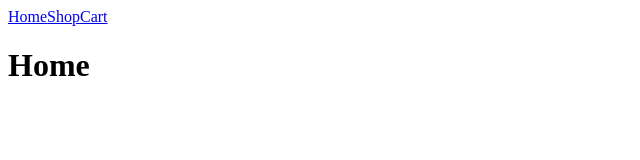
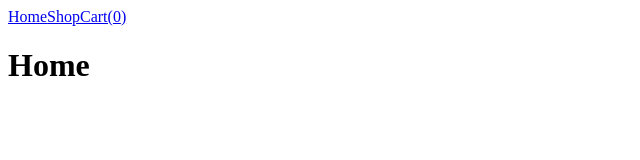
Before and after one commit to AhmedJOUALLA/shopping-cart, a React (Vite) app: page / in a window 1280 px wide. Shown: the top 160 px of the page, without its empty margins (0-640 px from the left). Built offline with nearby package versions, Linux system fonts and the light colour scheme.

Commit message:
Add cart state and addToCart function + Add cart item counter to Navbar

```diff
--- a/src/App.jsx
+++ b/src/App.jsx
@@ -3,18 +3,37 @@ import { BrowserRouter, Routes, Route } from "react-router-dom";
 import Home from "./components/Home/Home";
 import Shop from "./components/Shop/Shop";
 import Cart from "./components/Cart/Cart";
+import { useState } from "react";
+
+
 function App() {
+  const [cart, setCart] = useState([]);
+
+  const addToCart = (product, quantity) => {
+    setCart((prevCart) => {
+      const existing = prevCart.find((item) => item.id == product.id);
+
+      if (existing) {
+        return prevCart.map((item) =>
+          item.id == product.id
+            ? { ...item, quantity: item.quantity + quantity }
+            : item
+        );
+      }
+      return [...prevCart, {...product , quantity}]
+    });
+  };
   return (
     <>
-
       <BrowserRouter>
-        <Navbar />
+        <Navbar cart={cart} />
         <Routes>
           <Route path="/" element={<Home />} />
-          <Route path="/shop" element={<Shop />} />
-          <Route path="/cart" element={<Cart />} />
+          <Route path="/shop" element={<Shop addToCart={addToCart} />} />
+          <Route path="/cart" element={<Cart cart={cart} setCart={setCart}  />} />
         </Routes>
       </BrowserRouter>
+
     </>
   );
 }
--- a/src/components/Navbar/Navbar.jsx
+++ b/src/components/Navbar/Navbar.jsx
@@ -1,12 +1,13 @@
 import { Link } from "react-router-dom";
 
 
-const Navbar = () => {
+const Navbar = ({cart}) => {
+  const totalItems = cart.reduce((total, item) => total + item.quantity , 0)
   return (
       <nav>
         <Link to="/">Home</Link>
         <Link to="/shop">Shop</Link>
-        <Link to="/cart">Cart</Link>
+        <Link to="/cart">Cart({totalItems})</Link>
       </nav>
   );
 };
--- a/src/components/Shop/ProductCard.jsx
+++ b/src/components/Shop/ProductCard.jsx
@@ -1,6 +1,7 @@
 import { useState } from "react";
 
-const ProductCard = ({ product }) => {
+
+const ProductCard = ({ product,addToCart }) => {
   const [quantity, setQuantity] = useState(1);
 
   const decrement = () => {
@@ -22,8 +23,9 @@ const ProductCard = ({ product }) => {
       <h3>{product.title}</h3>
       <p>${product.price}</p>
       <button onClick={decrement}>-</button>
-      <input type="number" onChange={handleChange} />
+      <input type="number" min="1" value={quantity}  onChange={handleChange} />
       <button onClick={increment}>+</button>
+      <button onClick={() => addToCart(product, quantity)} >Add To Cart</button>
     </div>
   );
 };
--- a/src/components/Shop/Shop.jsx
+++ b/src/components/Shop/Shop.jsx
@@ -1,7 +1,7 @@
 import useProducts from "../../useProducts";
 import ProductCard from "./ProductCard";
 
-const Shop = () => {
+const Shop = ({addToCart}) => {
   const { products, loading, error } = useProducts();
 
   if (loading) return <p>Loading...</p>;
@@ -13,7 +13,7 @@ const Shop = () => {
     <div>
       <h1>Shop</h1>
       {products.map(product => (
-        <ProductCard key={product.id} product={product} />
+        <ProductCard key={product.id} product={product} addToCart={addToCart} />
       ))}
     </div>
   );
```
